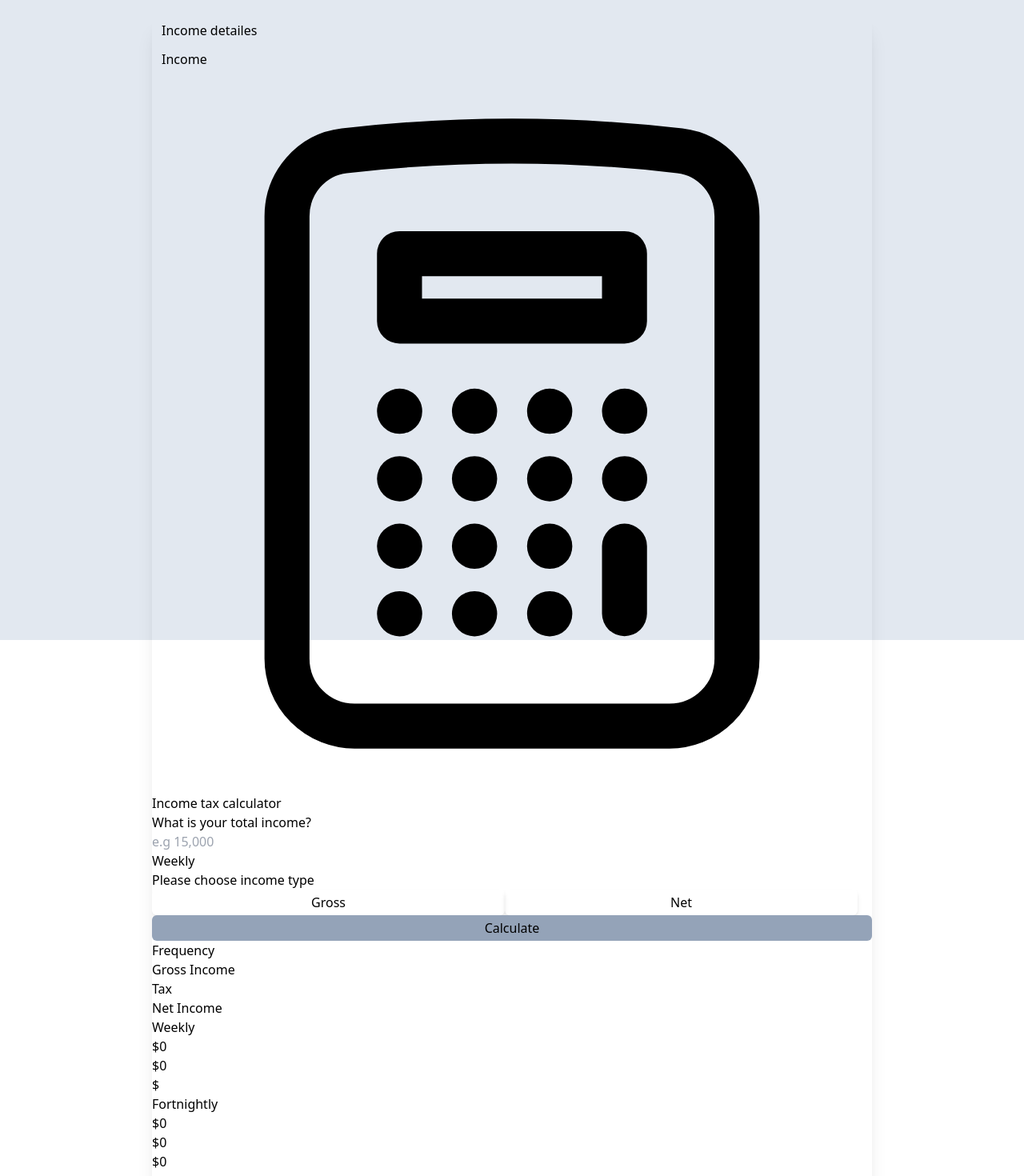
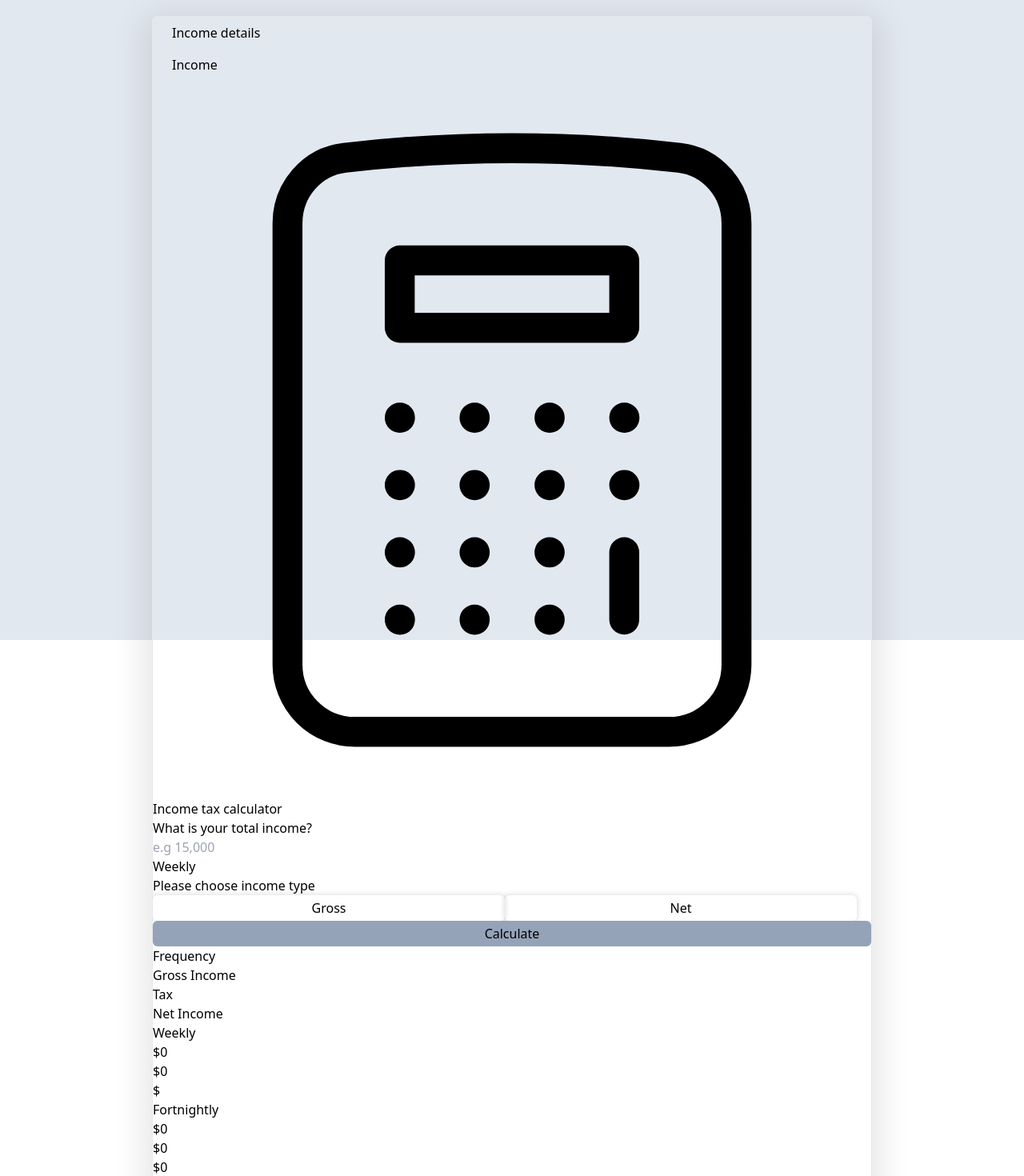
Before and after one commit to SrbinUSvemiru/Salestrekker-technical, a React app: page / in a window 1280 px wide. Shown: the top 1470 px of the page at 80% size. Built offline with nearby package versions, Linux system fonts and the light colour scheme.

Commit message:
second page commit

```diff
--- a/src/App.js
+++ b/src/App.js
@@ -4,7 +4,7 @@ import IncomeOverviewPage from "./Components/IncomeOverviewPage";
 import "./index.css";
 
 const App = () => {
-  const [clickedPage, setClickedPage] = useState("income");
+  const [clickedPage, setClickedPage] = useState("income-detailes");
   const [selectedIncomeRange, setSelectedIncomeRange] = useState("weekly");
   const [selectedIncomeType, setSelectedIncomeType] = useState(null);
   const [inputedIncomeValue, setInputedIncomeValue] = useState(null);
@@ -33,26 +33,26 @@ const App = () => {
       <div
         className={
           clickedPage === "income"
-            ? "pageContainer bg-gradient-to-br from-stone-50 to-stone-100"
-            : "pageContainer bg-gradient-to-br from-[#39c7b2] to-[#5be9d1] "
+            ? "pageContainer bg-gradient-to-br from-[#fff5f6] to-[#f0f1fd] relative"
+            : "pageContainer bg-gradient-to-br from-[#fff5f6] to-[#f0f1fd]  "
         }
       >
-        <div className=" flex  items-center justify-start w-full">
+        <div className=" flex  items-center justify-start w-full   ">
           <button
             className={
               clickedPage === "income-detailes"
-                ? "btn shadow-[inset_0_2px_10px_0_rgb(0,0,0,0.3)] bg-[#fddd92]  text-slate-300 rounded-br-md"
+                ? "btn shadow-[inset_0_2px_10px_0_rgb(0,0,0,0.3)] bg-stone-100  text-slate-400 rounded-br-md "
                 : "btn text-slate-500"
             }
             onClick={() => setClickedPage("income")}
           >
-            Income detailes
+            Income details
           </button>
           <button
             className={
               clickedPage === "income"
-                ? "btn shadow-[inset_0_2px_10px_0_rgb(0,0,0,0.3)] grow bg-[#4be1c9]  text-slate-300 rounded-bl-md"
-                : "btn grow  text-slate-500 "
+                ? "btn shadow-[inset_0_2px_10px_0_rgb(0,0,0,0.3)] grow  bg-stone-100   text-slate-400 rounded-bl-md "
+                : "btn grow  text-slate-500   "
             }
             onClick={() => setClickedPage("income-detailes")}
           >
--- a/src/Components/IncomeDetailesPage.js
+++ b/src/Components/IncomeDetailesPage.js
@@ -30,13 +30,14 @@ function IncomeDetailesPage({
         clickedPage === "income" ? "w-full p-3 min-h-[550px] " : "hidden"
       }
     >
-      <div className="w-full  font-medium flex justify-center items-center py-8  text-slate-300  rounded z-10  ">
+      <div className="w-full  font-normal flex justify-center items-center py-8  text-[#5c608f] rounded z-10  ">
+        <div className="w-[60px]">
           <svg
-          className="w-[60px]"
+            className="w-full"
             xmlns="http://www.w3.org/2000/svg"
             fill="none"
             viewBox="0 0 24 24"
-          strokeWidth="1.5"
+            strokeWidth="1"
             stroke="currentColor"
           >
             <path
@@ -45,34 +46,37 @@ function IncomeDetailesPage({
               d="M15.75 15.75V18m-7.5-6.75h.008v.008H8.25v-.008zm0 2.25h.008v.008H8.25V13.5zm0 2.25h.008v.008H8.25v-.008zm0 2.25h.008v.008H8.25V18zm2.498-6.75h.007v.008h-.007v-.008zm0 2.25h.007v.008h-.007V13.5zm0 2.25h.007v.008h-.007v-.008zm0 2.25h.007v.008h-.007V18zm2.504-6.75h.008v.008h-.008v-.008zm0 2.25h.008v.008h-.008V13.5zm0 2.25h.008v.008h-.008v-.008zm0 2.25h.008v.008h-.008V18zm2.498-6.75h.008v.008h-.008v-.008zm0 2.25h.008v.008h-.008V13.5zM8.25 6h7.5v2.25h-7.5V6zM12 2.25c-1.892 0-3.758.11-5.593.322C5.307 2.7 4.5 3.65 4.5 4.757V19.5a2.25 2.25 0 002.25 2.25h10.5a2.25 2.25 0 002.25-2.25V4.757c0-1.108-.806-2.057-1.907-2.185A48.507 48.507 0 0012 2.25z"
             />
           </svg>
+        </div>
 
-        <p className="text-[25px] leading-7 text-slate-300">
-          Income tax calculator
-        </p>
+        <h1 className="text-[40px]">Income tax calculator</h1>
       </div>
       <div className=" w-full mx-auto py-8 max-w-[700px]  ">
         <div className="text-slate-700 rounded shadow-md w-full py-8  px-5 bg-[#fff] z-10">
           <p className="font-medium mb-3">What is your total income?</p>
-          <div className="flex justify-end items-center relative border-2 rounded-md  px-[1px] py-[1px]">
+          <div className="flex justify-end items-center relative border-2 rounded-md  ">
             <div className=" rounded-l-md h-[25px] grow ">
               <input
                 onChange={handleInput}
                 type="number"
                 placeholder="e.g 15,000"
-                className="w-full pl-3 h-full rounded-l-md shadow-[inset_0_2px_10px_0_rgb(0,0,0,0.1)] focus:outline-pink-500 placeholder:font-light placeholder:italic placeholder:text-s focus:bg-sky-100 invalid:border-pink-500"
+                className={
+                  inputedIncomeValue < 50
+                    ? "w-full pl-3 h-full rounded-l-md shadow-[inset_0_2px_10px_0_rgb(0,0,0,0.1)] focus:outline-red-400 placeholder:font-light placeholder:italic placeholder:text-s focus:bg-red-50"
+                    : "w-full pl-3 h-full rounded-l-md shadow-[inset_0_2px_10px_0_rgb(0,0,0,0.1)] focus:outline-green-400 placeholder:font-light placeholder:italic placeholder:text-s focus:bg-green-50"
+                }
               />
             </div>
-            <div>
+
             <p
-                className="bg-slate-300 rounded-r-md px-2 h-full cursor-pointer grow"
+              className="bg-slate-300 rounded-r-md px-2 h-full cursor-pointer ml-[1px] "
               onClick={() => setIsComponentVisible(true)}
             >
               {selectedIncomeRange.charAt(0).toUpperCase() +
                 selectedIncomeRange.slice(1)}
             </p>
-            </div>
+
+            {isComponentVisible && (
               <div className="visibleList" ref={ref}>
-              {isComponentVisible && (
                 <>
                   <button
                     className="listBtn"
@@ -103,8 +107,8 @@ function IncomeDetailesPage({
                     Annually
                   </button>
                 </>
+              </div>
             )}
-            </div>
           </div>
         </div>
         <div className="text-slate-700 rounded shadow-md w-full py-8  px-5 mt-7 bg-white ">
@@ -113,8 +117,8 @@ function IncomeDetailesPage({
             <button
               className={
                 selectedIncomeType === "gross"
-                  ? "incomeBtn   pointer-events-none text-white before:top-0 before:shadow-[inset_0px_0px_10px_5px_rgb(7,255,255,0.3)]"
-                  : "incomeBtn  "
+                  ? "incomeBtn   pointer-events-none text-white before:top-0 before:shadow-[inset_0px_0px_10px_5px_rgb(7,255,255,0.3)] before:bg-gradient-to-br from-[#3eeaca] to-[#33dcc0]"
+                  : "incomeBtn before:bg-gradient-to-br from-[#fed8a4] to-[#f6f6a4] "
               }
               value="gross"
               onClick={handleIncomeBtnClick}
@@ -124,8 +128,8 @@ function IncomeDetailesPage({
             <button
               className={
                 selectedIncomeType === "net"
-                  ? "incomeBtn mt-2  pointer-events-none text-white sm:mt-0 before:top-0 before:shadow-[inset_0px_0px_10px_5px_rgb(7,255,255,0.3)]"
-                  : "incomeBtn mt-2 sm:mt-0 "
+                  ? "incomeBtn mt-2  pointer-events-none text-white sm:mt-0 before:top-0 before:shadow-[inset_0px_0px_10px_5px_rgb(7,255,255,0.3)] before:bg-gradient-to-br from-[#3eeaca] to-[#33dcc0]"
+                  : "incomeBtn mt-2 sm:mt-0  before:bg-gradient-to-br from-[#fed8a4] to-[#f6f6a4] "
               }
               value="net"
               onClick={handleIncomeBtnClick}
--- a/src/Utilities/Utilities.js
+++ b/src/Utilities/Utilities.js
@@ -55,10 +55,10 @@ function calculateFortnightly(inputValue, incomeType) {
   let annuallyValues = taxCalculator(Math.round(inputValue * 26), incomeType);
 
   return {
-    weekly: weeklyValues,
-    fortnightly: fortnightlyValues,
-    monthly: monthlyValues,
-    annually: annuallyValues,
+    weekly: { ...weeklyValues, frequency: "Weekly" },
+    fortnightly: { ...fortnightlyValues, frequency: "Fortnightly" },
+    monthly: { ...monthlyValues, frequency: "Monthly" },
+    annually: { ...annuallyValues, frequency: "Annually" },
   };
 }
 
@@ -72,10 +72,10 @@ function calculateMonthly(inputValue, incomeType) {
   let annuallyValues = taxCalculator(Math.round(inputValue * 12), incomeType);
 
   return {
-    weekly: weeklyValues,
-    fortnightly: fortnightlyValues,
-    monthly: monthlyValues,
-    annually: annuallyValues,
+    weekly: { ...weeklyValues, frequency: "Weekly" },
+    fortnightly: { ...fortnightlyValues, frequency: "Fortnightly" },
+    monthly: { ...monthlyValues, frequency: "Monthly" },
+    annually: { ...annuallyValues, frequency: "Annually" },
   };
 }
 
@@ -89,10 +89,10 @@ function calculateAnnually(inputValue, incomeType) {
   let annuallyValues = taxCalculator(inputValue, incomeType);
 
   return {
-    weekly: weeklyValues,
-    fortnightly: fortnightlyValues,
-    monthly: monthlyValues,
-    annually: annuallyValues,
+    weekly: { ...weeklyValues, frequency: "Weekly" },
+    fortnightly: { ...fortnightlyValues, frequency: "Fortnightly" },
+    monthly: { ...monthlyValues, frequency: "Monthly" },
+    annually: { ...annuallyValues, frequency: "Annually" },
   };
 }
 
--- a/src/index.css
+++ b/src/index.css
@@ -9,29 +9,29 @@
 /*Containers*/
 
 .pageContainer {
-  @apply w-full  rounded-md shadow-xl overflow-hidden z-10 relative max-w-[900px] h-fit;
+  @apply w-full  rounded-md shadow-[0px_10px_40px_10px_rgba(0,0,0,0.1)]  border-[1px] overflow-hidden z-10 relative max-w-[900px] h-fit;
 }
 
 /*Buttons*/
 
 .btn {
-  @apply text-base font-medium cursor-pointer py-1.5 px-3 flex justify-start items-center;
+  @apply text-base font-medium cursor-pointer py-2 pl-6 flex justify-start items-center w-full;
 }
 
 .incomeBtn {
-  @apply rounded-md  cursor-pointer z-10  font-medium relative shadow-md ease-in-out py-1   overflow-hidden transition-all duration-300 sm:w-[49%] before:content-[''] before:transition-all before:duration-300 before:absolute before:w-full before:h-[110%] before:bg-gradient-to-br from-[#3eeaca] to-[#33dcc0] before:left-0 before:top-[-110%] before:ease-in-out before:z-[-1] hover:before:top-[0%];
+  @apply rounded-md  cursor-pointer z-10  font-medium relative shadow-[0px_0px_5px_2px_rgba(0,0,0,0.1)] ease-in-out  py-1   overflow-hidden  transition-all duration-300 sm:w-[49%] before:content-[''] before:transition-all before:duration-300 before:absolute before:w-full before:h-[110%]  before:left-0 before:top-[-110%] before:ease-in-out before:z-[-1] hover:before:top-[0%];
 }
 
 .listBtn {
-  @apply h-full w-full flex justify-center items-center px-2 hover:bg-slate-600 hover:text-slate-50 rounded-md;
+  @apply h-full w-full flex justify-center items-center px-2 hover:bg-slate-600 hover:text-slate-50;
 }
 
 .calculateBtn {
-  @apply rounded-md bg-slate-400 cursor-pointer z-10  font-medium relative  ease-in-out py-1 w-full  overflow-hidden transition-all max-w-[200px] sm:max-w-full duration-300  before:content-[''] before:transition-all before:duration-500 before:absolute before:w-full before:h-[110%] before:bg-gradient-to-br from-[#3eeaca] to-[#33dcc0] before:top-0 before:left-[-100%] before:ease-in-out before:z-[-1] before:delay-300;
+  @apply rounded-md bg-slate-400 cursor-pointer z-10  font-medium relative  ease-in-out py-1 w-full  overflow-hidden transition-all max-w-[230px] sm:max-w-full duration-300  before:content-[''] before:transition-all before:duration-500 before:absolute before:w-full before:h-[110%] before:bg-gradient-to-br from-[#3eeaca] to-[#33dcc0] before:top-0 before:left-[-100%] before:ease-in-out before:z-[-1] before:delay-300;
 }
 
 .visibleList {
-  @apply bg-slate-100  h-[130px]  absolute top-[35px] right-0 flex flex-col justify-around rounded z-30;
+  @apply bg-slate-100  h-[130px] border absolute top-[35px] right-0 flex flex-col justify-around rounded z-30 shadow-[12px_30px_21px_-4px_rgba(0,0,0,0.1)] overflow-hidden;
 }
 
 * {
@@ -44,6 +44,8 @@ input::-webkit-inner-spin-button {
   margin: 0;
 }
 
+/*General*/
+
 input[type="number"] {
   -moz-appearance: textfield;
 }
```
Lines whose indentation alone changed are shown as unchanged.
